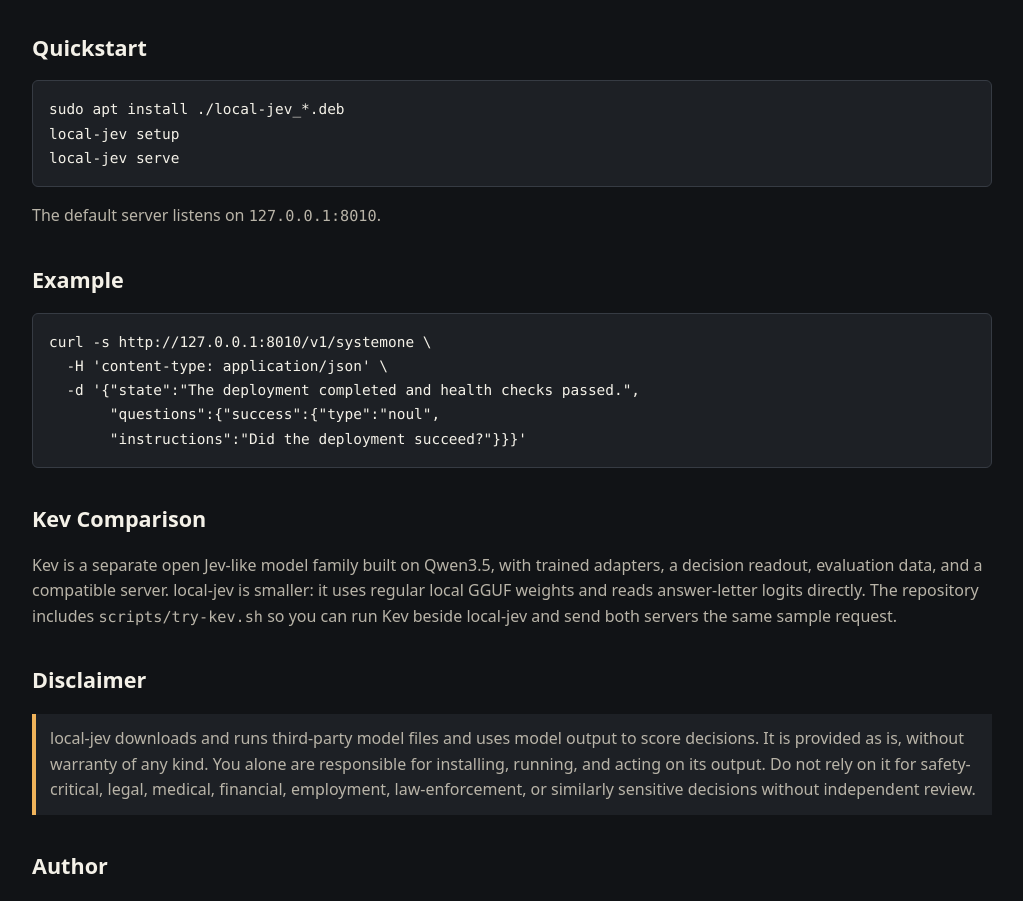
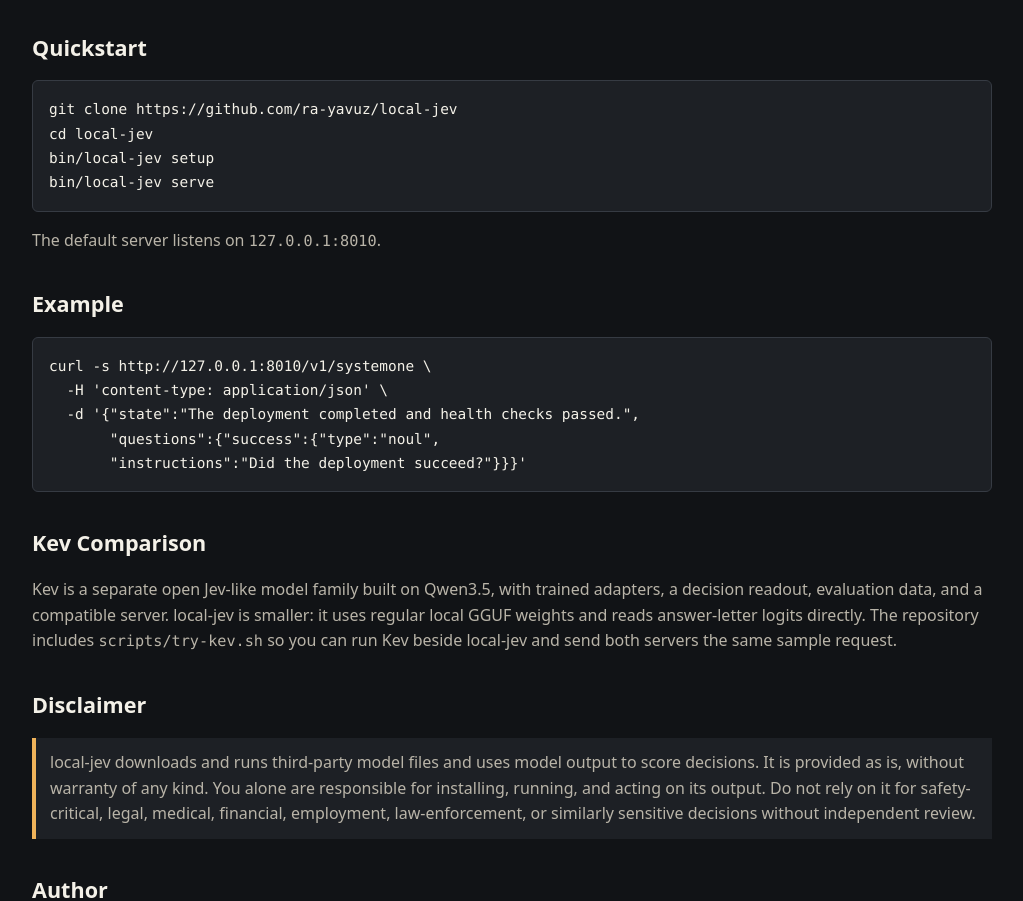
Before and after one commit to ra-yavuz/local-jev, a plain HTML site: page docs/index.html in a window 1280 px wide. Shown: the part 982-1883 px from the top of the page, without its empty margins (128-1151 px from the left). Drawn offline with Linux system fonts and the light colour scheme.

Commit message:
Remove shared apt publishing

```diff
--- a/docs/index.html
+++ b/docs/index.html
@@ -165,9 +165,10 @@
 
     <section>
       <h2>Quickstart</h2>
-      <pre><code>sudo apt install ./local-jev_*.deb
-local-jev setup
-local-jev serve</code></pre>
+      <pre><code>git clone https://github.com/ra-yavuz/local-jev
+cd local-jev
+bin/local-jev setup
+bin/local-jev serve</code></pre>
       <p>The default server listens on <code>127.0.0.1:8010</code>.</p>
     </section>
 
```
Also changed, not shown: 4 other files.
